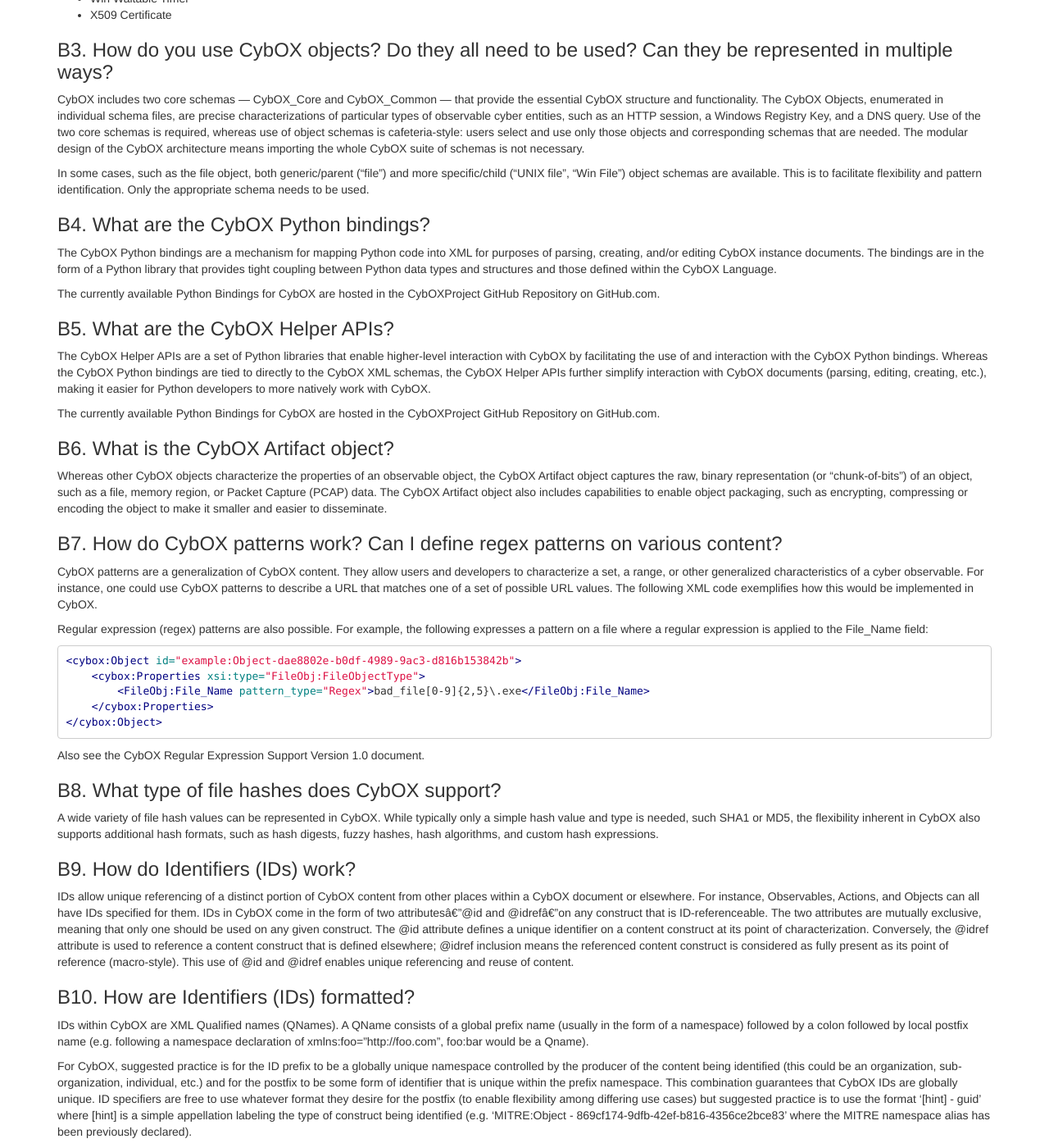
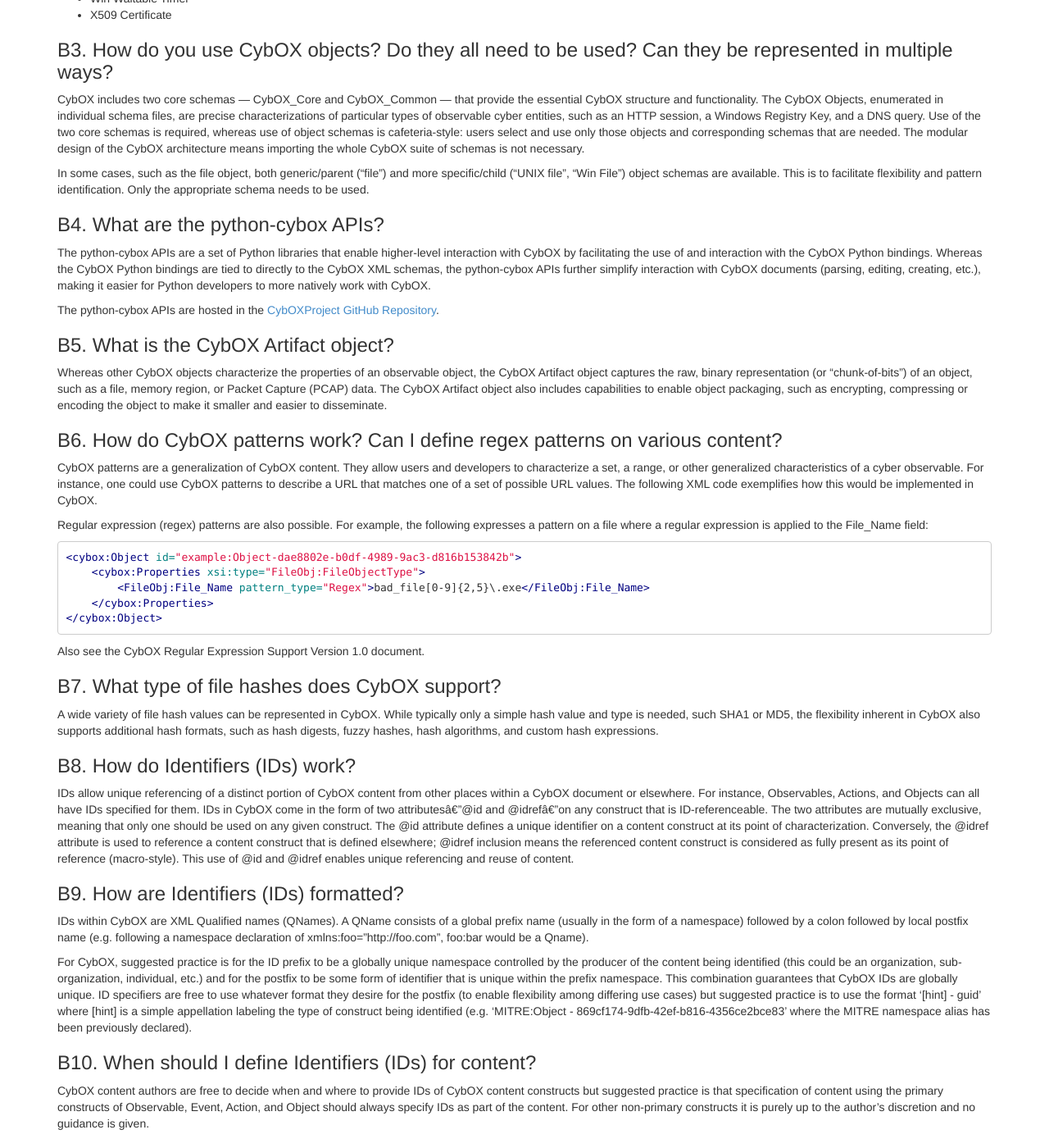
Before and after one commit to CybOXProject/cyboxproject.github.io, a Jekyll site: the page built from faqs/index.md, in a window 1280 px wide and 1400 px high, scrolled down 2700 px. Shown: the whole window at 82% size. Built offline with Jekyll 4.4.1, drawn with Linux system fonts in a browser that asks for light colours; Markdown is read by kramdown in place of the engine named in the settings; some of the changed text lies outside the part shown.

Commit message:
A few more formattings fixes

````diff
--- a/faqs/index.md
+++ b/faqs/index.md
@@ -128,23 +128,17 @@
 
 In some cases, such as the file object, both generic/parent ("file") and more specific/child ("UNIX file", "Win File") object schemas are available. This is to facilitate flexibility and pattern identification. Only the appropriate schema needs to be used.
 
-### B4. What are the CybOX Python bindings?
+### B4. What are the python-cybox APIs?
 
-The CybOX Python bindings are a mechanism for mapping Python code into XML for purposes of parsing, creating, and/or editing CybOX instance documents. The bindings are in the form of a Python library that provides tight coupling between Python data types and structures and those defined within the CybOX Language.
+The python-cybox APIs are a set of Python libraries that enable higher-level interaction with CybOX by facilitating the use of and interaction with the CybOX Python bindings. Whereas the CybOX Python bindings are tied to directly to the CybOX XML schemas, the python-cybox APIs further simplify interaction with CybOX documents (parsing, editing, creating, etc.), making it easier for Python developers to more natively work with CybOX.
 
-The currently available Python Bindings for CybOX are hosted in the CybOXProject GitHub Repository on GitHub.com.
+The python-cybox APIs are hosted in the [CybOXProject GitHub Repository](https://github.com/CybOXProject/python-cybox).
 
-### B5. What are the CybOX Helper APIs?
-
-The CybOX Helper APIs are a set of Python libraries that enable higher-level interaction with CybOX by facilitating the use of and interaction with the CybOX Python bindings. Whereas the CybOX Python bindings are tied to directly to the CybOX XML schemas, the CybOX Helper APIs further simplify interaction with CybOX documents (parsing, editing, creating, etc.), making it easier for Python developers to more natively work with CybOX.
-
-The currently available Python Bindings for CybOX are hosted in the CybOXProject GitHub Repository on GitHub.com.
-
-### B6. What is the CybOX Artifact object?
+### B5. What is the CybOX Artifact object?
 
 Whereas other CybOX objects characterize the properties of an observable object, the CybOX Artifact object captures the raw, binary representation (or "chunk-of-bits") of an object, such as a file, memory region, or Packet Capture (PCAP) data. The CybOX Artifact object also includes capabilities to enable object packaging, such as encrypting, compressing or encoding the object to make it smaller and easier to disseminate.
 
-### B7. How do CybOX patterns work? Can I define regex patterns on various content?
+### B6. How do CybOX patterns work? Can I define regex patterns on various content?
 
 CybOX patterns are a generalization of CybOX content. They allow users and developers to characterize a set, a range, or other generalized characteristics of a cyber observable. For instance, one could use CybOX patterns to describe a URL that matches one of a set of possible URL values. The following XML code exemplifies how this would be implemented in CybOX.
 
@@ -307,18 +302,20 @@
 
 CybOX supports the following address types:
 
-IPv4 Address Specifies an IPV4 address in dotted decimal form. CIDR notation is also accepted.
-IPv6 Address Specifies an IPV6 address, which is represented by eight groups of 16-bit hexadecimal values separated by colons (:) in the form a:b:c:d:e:f:g:h. CIDR notation is also accepted.
-Host Name Specifies a host name. For compatibility reasons, this could be any string. Even so, it is best to use the proper notation for the given host type. For example, web hostnames should be written as fully qualified hostnames in practice.
-MAC Address Specifies a MAC address, which is represented by six groups of 2 hexadecimal digits, separated by hyphens (-) or colons (:) in transmission order.
+* IPv4 Address Specifies an IPV4 address in dotted decimal form. CIDR notation is also accepted.
+* IPv6 Address Specifies an IPV6 address, which is represented by eight groups of 16-bit hexadecimal values separated by colons (:) in the form a:b:c:d:e:f:g:h. CIDR notation is also accepted.
+* Host Name Specifies a host name. For compatibility reasons, this could be any string. Even so, it is best to use the proper notation for the given host type. For example, web hostnames should be written as fully qualified hostnames in practice.
+* MAC Address Specifies a MAC address, which is represented by six groups of 2 hexadecimal digits, separated by hyphens (-) or colons (:) in transmission order.
+
 Example:
 
-IPV4 Address: 199.192.156.134
-IPV6 Address: 2607:f8b0:4004:803::1015
-IPV4 Address Range: 223.167.0.0-223.167.255.255
+* IPV4 Address: 199.192.156.134
+* IPV6 Address: 2607:f8b0:4004:803::1015
+* IPV4 Address Range: 223.167.0.0-223.167.255.255
+
 CybOX Representation:
 
-IPV4 Address: 199.192.156.134
+#### IPV4 Address: 199.192.156.134
 
 ```xml
 <cybox:Object id="example:Object-15be6630-c2df-4bf9-8750-3f45ca9e19cf">
@@ -328,7 +325,7 @@
 </cybox:Object>
 ```
 
-IPV6 Address: 2607:f8b0:4004:803::1015
+#### IPV6 Address: 2607:f8b0:4004:803::1015
 
 ```xml
 <cybox:Object id="example:Object-481e8ff6-7b7e-46bb-bec7-76bcbe9e67fd">
@@ -338,7 +335,7 @@
 </cybox:Object>
 ```
 
-IPV4 Address Range: 223.167.0.0-223.167.255.255
+#### IPV4 Address Range: 223.167.0.0-223.167.255.255
 
 ```xml
 <cybox:Object id="example:Object-15be6630-c2df-4bf9-8750-3f45ca9e19cf">
````
Also changed, not shown: other parts of faqs/index.md (+19 -18 lines).
